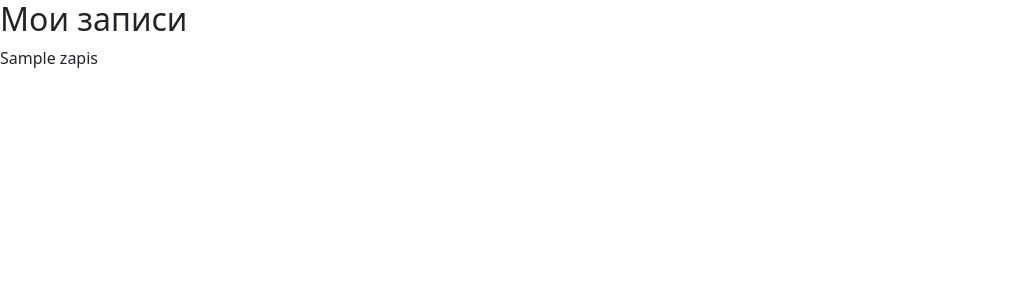
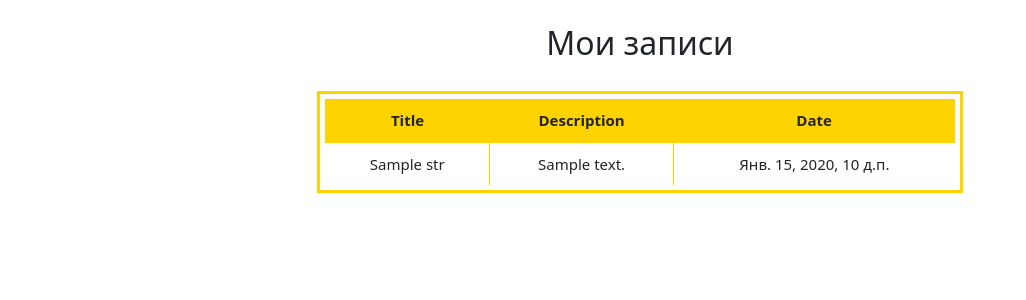
Before and after one commit to blightn/hello-world, a Django app: template mytest/templates/firstapp/list.html in a window 1280 px wide. Shown: the top 300 px of the page, without its empty margins (0-1026 px from the left). Run offline with Django 3.2, Linux system fonts and the light colour scheme; the template is opened without the code that fills it: most values are stand-ins (such as "Sample title", 1, 10 or a date in 2020); some libraries are stand-ins or nearby versions.

Commit message:
style improvements

```diff
--- a/mytest/static/css/style.css
+++ b/mytest/static/css/style.css
@@ -0,0 +1,45 @@
+.table {
+	width: 50%;
+	margin-bottom: 20px;
+	border: 5px solid #fff;
+	border-top: 5px solid #fff;
+	border-bottom: 5px solid #fff;
+	border-collapse: collapse;
+	outline: 3px solid #ffd300;
+	font-size: 15px;
+	background: #fff!important;
+    margin: auto;
+}
+.table th {
+	font-weight: bold;
+	padding: 10px 15px;
+	background: #ffd300;
+	border: none;
+	text-align: center;
+	font-size: 15px;
+	border-top: 3px solid #fff;
+	border-bottom: 0px solid #ffd300;
+}
+.table td {
+	padding: 10px 15px;
+	border: none;
+	border-top: 1px solid #ffd300;
+	border-bottom: 1px solid #ffd300;
+	font-size: 15px;
+    text-align: center;
+    border-left: 1px solid #ffd300;
+	border-right: 1px solid #ffd300;
+}
+.table thead tr th:first-child, .table tbody tr td:first-child {
+
+	border-left: none;
+
+}
+.table thead tr th:last-child, .table tbody tr td:last-child {
+
+	border-right: none;
+
+}
+.table tbody tr:nth-child(even){
+	background: #f8f8f8!important;
+}
--- a/mytest/templates/firstapp/list.html
+++ b/mytest/templates/firstapp/list.html
@@ -1,11 +1,28 @@
 {% extends 'firstapp/main.html' %}
 
 {% block main_data %}
-	<h2>Мои записи</h2>
+    <br>
+	<h2 align="center">Мои записи</h2>
+    <br>
 	{% if point %}
-	    {% for zapis in point %}
-            <p>{{zapis}}</p>
-		{% endfor %}
+        <table class="table">
+            <thead>
+                <tr>
+                    <th>Title</th>
+                    <th>Description</th>
+                    <th>Date</th>
+                </tr>
+            </thead>
+            <tbody>
+                {% for zapis in point %}
+                    <tr>
+                        <td>{{zapis.str}}</td>
+                        <td>{{zapis.description}}</td>
+                        <td>{{zapis.date}}</td>
+                    </tr>
+                {% endfor %}
+            </tbody>
+        </table>
 	{% else %}
 		<p>У вас нет записей</p>
 	{% endif %}
```
